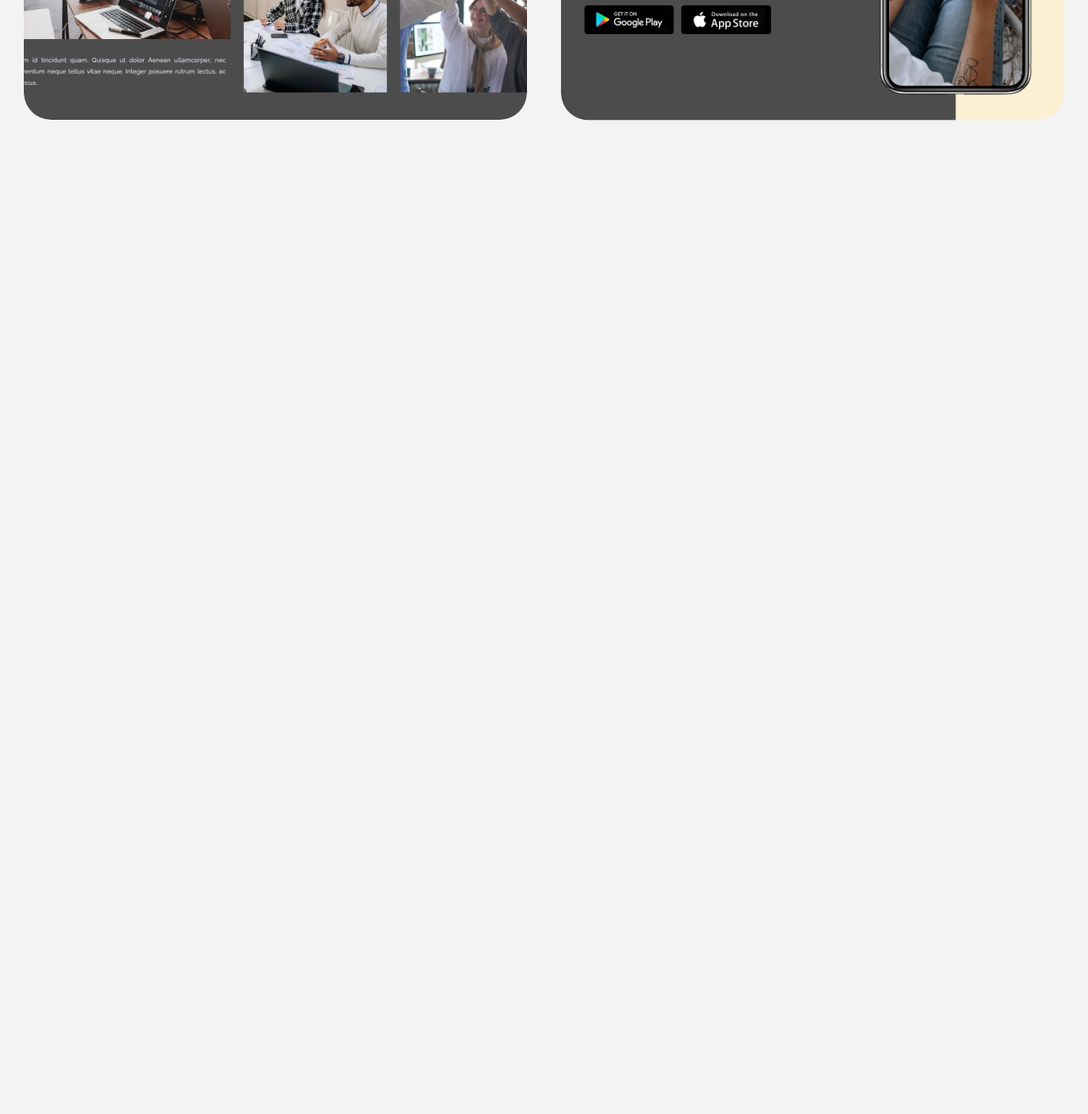
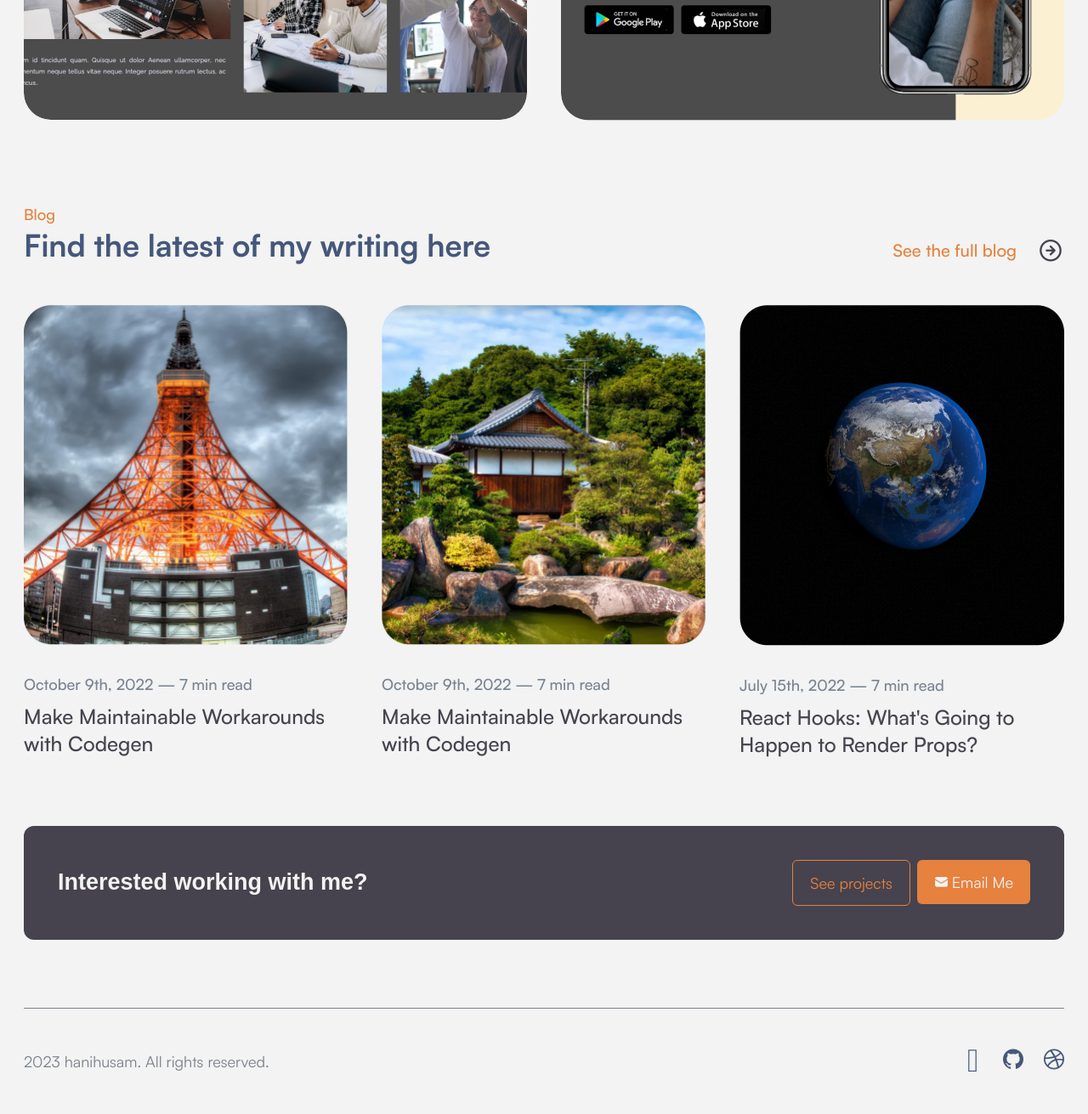
Before and after one commit to ksenia-danshova/han-portfolio, a plain HTML site: page index.html in a window 1280 px wide. Shown: the part 2272-3583 px from the top of the page at 85% size. Before the commit the page ends 2462 px from the top, so only its background shows below. Drawn offline with Linux system fonts and the light colour scheme; a web font is replaced by a local one.

Commit message:
Добавлен блок Blog

```diff
--- a/index.html
+++ b/index.html
@@ -145,6 +145,67 @@
                     </li>
                 </ul>
             </section>
+            <section class="blog">
+                <div class="blog__intro">
+                    <div>
+                        <h6 class="title blog__title">Blog</h6>
+                        <h2 class="heading blog__heading">Find the latest of my writing here</h2>
+                    </div>
+                    <a class="blog__link" href="/">
+                        <span class="title title_large"> See the full blog</span>
+                        <span class="icon icon-arrow  projects__link-icon blog__link-icon"></span>
+                    </a>
+                </div>
+                <div class="blog__content">
+                    <ul class="blog__list">
+                        <li class="blog__list-item">
+                            <img class="blog__image" src="images/paris.png" alt="Eiffel Tower">
+                                <span class="text text_larger blog__date">October 9th, 2022 — 7 min read</span> <br>
+                                    <a class="blog__link" href="/">
+                                        <span class="blog__title-publication">Make Maintainable Workarounds with Codegen</span>
+                                    </a>
+                        </li>
+                        <li class="blog__list-item">
+                            <img class="blog__image" src="images/japan.png" alt="japanese house">
+                                <span class="text text_larger blog__date">October 9th, 2022 — 7 min read</span> <br>
+                                     <a class="blog__link" href="/">
+                                        <span class="blog__title-publication">Make Maintainable Workarounds with Codegen</span>
+                                    </a>
+                        </li>
+                        <li class="blog__list-item">
+                            <img class="blog__image" src="images/earth.png" alt="earth">
+                                <span class="text text_larger blog__date">July 15th, 2022 — 7 min read</span> <br>
+                                    <a class="blog__link" href="/">
+                                        <span class="blog__title-publication">React Hooks: What's Going to Happen to Render Props? </span>
+                                    </a>
+                        </li>
+                    </ul>
+                </div>
+            </section>
+            <section class="question">
+                <div class="question__content">
+                    <h2 class="heading_bold question__heading">Interested working with me?</h2>
+                    <div class="question__button">
+                        <button class="button_dark question__button-projects" type="button">See projects</button>
+                        <button class="button question__button-email icon icon-email ">Email Me</button>
+                    </div>
+            </section>
+            <section class="footer">
+               <p class="text footer__text">2023 hanihusam. All rights reserved.</p>
+                <nav class="intro__socials socials">
+                    <ul class="socials__list">
+                        <li class="socials__item">
+                            <a href="/" class="socials__link socials__link_footer icon-linkedin"></a>
+                        </li>
+                        <li class="socials__item">
+                            <a href="/" class="socials__link socials__link_footer icon icon-github"></a>
+                        </li>
+                        <li class="socials__item">
+                            <a href="/" class="socials__link socials__link_footer icon icon-dribble"></a>
+                        </li>
+                    </ul>
+                </nav>
+            </section>
         </div>
     </main>
 
--- a/style/style.css
+++ b/style/style.css
@@ -104,6 +104,10 @@ body.theme-dark {
   content: '\e907';
 }
 
+.icon-email::before {
+  content: '\e903';
+}
+
 .page {
   padding: 0px 24px;
 }
@@ -131,6 +135,22 @@ body.theme-dark {
   line-height: 28px;
   text-align: center;
   transition: color 0.3s;
+}
+
+.button_dark {
+  display: inline-flex;
+  align-items: center;
+  justify-content: center;
+  background-color: var(--color-black);
+  color: var(--color-primary-500);
+  border: 1px var(--color-primary-500) solid;
+  border-radius: 6px;
+  padding: 12px 20px;
+  gap: 4px;
+  font-family: inherit;
+  font-weight: 400;
+  font-size: 18px;
+  line-height: 28px;
 }
 
 .button_text {
@@ -166,6 +186,11 @@ body.theme-dark {
   color: var(--color-light);
 }
 
+.heading_bold {
+ font-weight: 900;
+ color: var(--color-light);
+}
+
 .title {
   color: var(--color-primary-500);
   font-weight: 500;
@@ -195,6 +220,13 @@ body.theme-dark {
   line-height: 28px;
 }
 
+.text_larger {
+  color: var(--color-accent);
+  font-weight: 500;
+  font-size: 18px;
+  line-height: 28px;
+}
+
 .socials__list {
   list-style: none;
   display: flex;
@@ -211,6 +243,12 @@ body.theme-dark {
   width: 32px;
   height: 32px;
   transition: color 0.3s;
+}
+
+.socials__link_footer {
+  width: 24px;
+  height: 24px;
+  font-size: 24px;
 }
 
 .theme-dark .socials__link {
@@ -250,9 +288,6 @@ body.theme-dark {
   display: flex;
   width: 100%;
   max-width: 592px;
-}
-
-.project__title {
 }
 
 .logo {
@@ -473,6 +508,7 @@ body.theme-dark {
 
 .projects {
   padding: 48px 0;
+  margin-bottom:  32px; ;
 }
 
 .projects__content {
@@ -513,3 +549,89 @@ body.theme-dark {
 .theme-dark .projects__link-icon {
   color: var(--color-white);
 }
+
+.blog {
+  margin-top: 32px 0;
+  margin-bottom: 32px;
+}
+
+.blog__intro {
+  display: flex;
+  justify-content: space-between;
+  align-items: flex-end;
+  margin: 48px 0;
+}
+
+.blog__link {
+  display: flex;
+  align-items: center;
+  gap: 24px;
+  text-decoration: none;
+}
+
+.blog__link-icon {
+  display: flex;
+  justify-content: center;
+  align-items: center;
+  width: 32px;
+  height: 32px;
+  font-size: 28px;
+  width: 32px;
+  height: 32px;
+  font-size: 28px;
+  color: var(--color-black);
+}
+
+.blog__list {
+  display: flex;
+  list-style: none;
+  gap: 40px;
+}
+
+.blog__list-item {
+  min-width: 381px;
+}
+
+.blog__image {
+  display: flex;
+  width: 100%;
+  margin-bottom: 32px;
+}
+
+.blog__title-publication {
+  font-weight: 500;
+  font-size: 24px;
+  line-height: 32px;
+  color: var(--color-black);
+  margin-top: 8px;
+}
+
+.theme-dark .blog__title-publication {
+  color: var(--color-light);
+}
+
+.question {
+  padding: 48px 0;
+  margin-bottom: 32px;
+}
+
+.question__content {
+  display: flex;
+  justify-content: space-between;
+  align-items: center;
+  background-color: var(--color-black);
+  border-radius: 12px;
+  padding: 40px 40px;
+}
+
+.question__button {
+  display: flex;
+  gap: 8px;
+}
+
+.footer {
+  display: flex;
+  justify-content: space-between;
+  border-top: var(--color-accent) 1px solid;
+  padding: 48px 0;
+}
```
